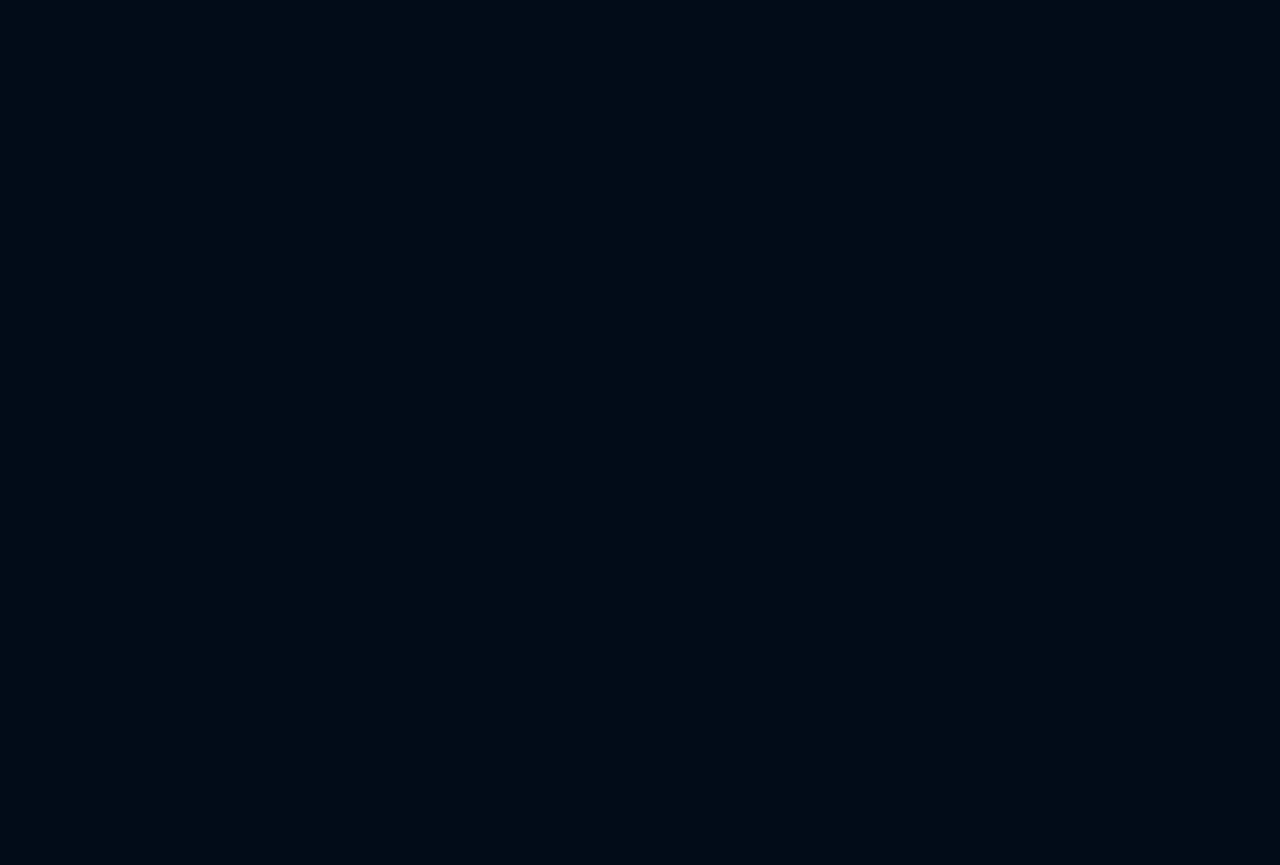
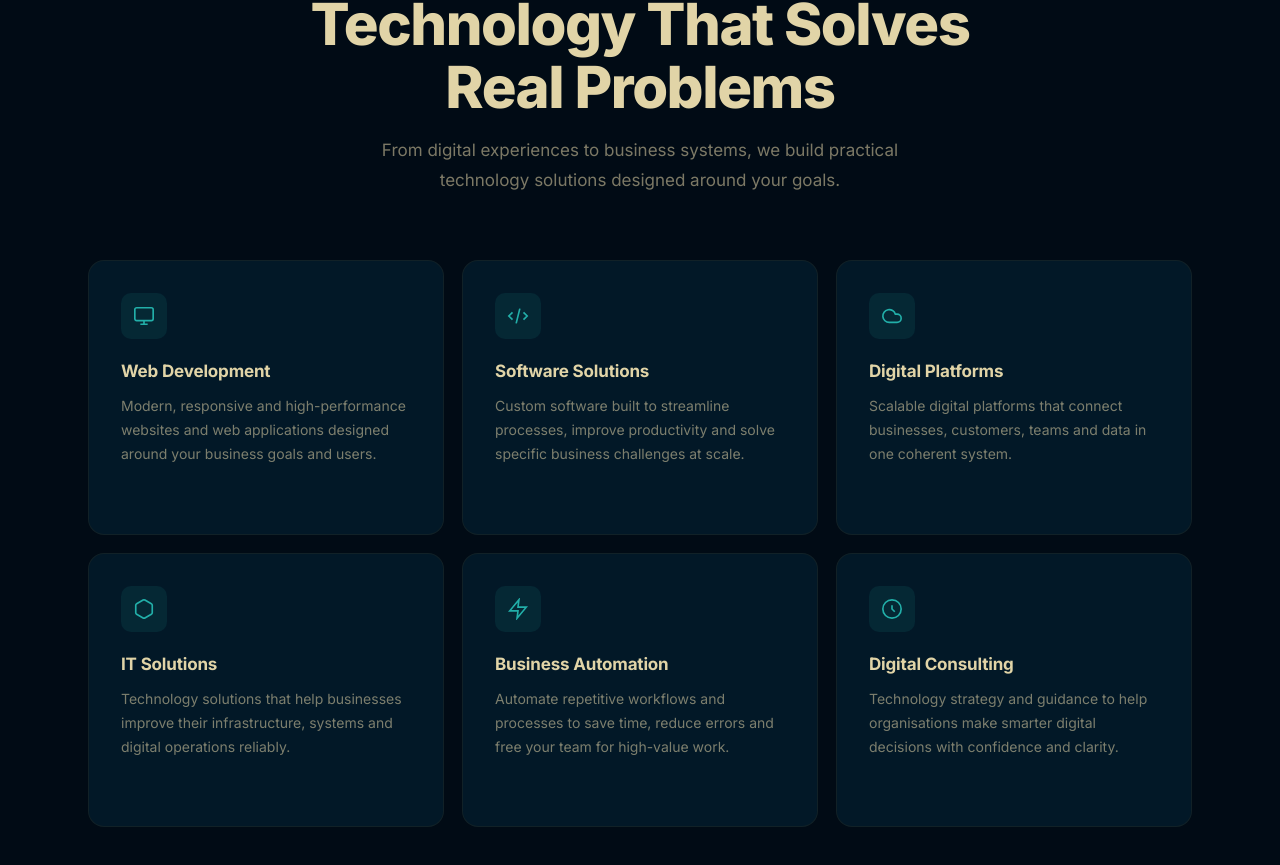
Before and after one commit to Alvin-21/benal, a Next.js app: page / in a window 1280 px wide. Shown: the part 1109-1974 px from the top of the page. Before the commit the page ends 957 px from the top, so only its background shows below. Built offline with nearby package versions, Linux system fonts and the light colour scheme.

Commit message:
feat: Add section that displays solutions offered.

```diff
--- /dev/null
+++ b/src/app/components/home/ui/Services.tsx
@@ -0,0 +1,85 @@
+import FadeUp from '@/app/components/ui/FadeUp'
+
+const services = [
+  {
+    title: 'Web Development',
+    desc:  'Modern, responsive and high-performance websites and web applications designed around your business goals and users.',
+    icon: <svg width="22" height="22" fill="none" stroke="currentColor" strokeWidth="1.8" viewBox="0 0 24 24"><rect x="2" y="3" width="20" height="14" rx="2" /><path d="M8 21h8M12 17v4" /></svg>,
+  },
+  {
+    title: 'Software Solutions',
+    desc:  'Custom software built to streamline processes, improve productivity and solve specific business challenges at scale.',
+    icon: <svg width="22" height="22" fill="none" stroke="currentColor" strokeWidth="1.8" viewBox="0 0 24 24"><path d="M10 20l4-16m4 4l4 4-4 4M6 16l-4-4 4-4" /></svg>,
+  },
+  {
+    title: 'Digital Platforms',
+    desc:  'Scalable digital platforms that connect businesses, customers, teams and data in one coherent system.',
+    icon: <svg width="22" height="22" fill="none" stroke="currentColor" strokeWidth="1.8" viewBox="0 0 24 24"><path d="M17.5 19H9a7 7 0 1 1 6.71-9h1.79a4.5 4.5 0 1 1 0 9Z" /></svg>,
+  },
+  {
+    title: 'IT Solutions',
+    desc:  'Technology solutions that help businesses improve their infrastructure, systems and digital operations reliably.',
+    icon: <svg width="22" height="22" fill="none" stroke="currentColor" strokeWidth="1.8" viewBox="0 0 24 24"><path d="M21 16V8a2 2 0 0 0-1-1.73l-7-4a2 2 0 0 0-2 0l-7 4A2 2 0 0 0 3 8v8a2 2 0 0 0 1 1.73l7 4a2 2 0 0 0 2 0l7-4A2 2 0 0 0 21 16z" /></svg>,
+  },
+  {
+    title: 'Business Automation',
+    desc:  'Automate repetitive workflows and processes to save time, reduce errors and free your team for high-value work.',
+    icon: <svg width="22" height="22" fill="none" stroke="currentColor" strokeWidth="1.8" viewBox="0 0 24 24"><path d="M13 2L3 14h9l-1 8 10-12h-9l1-8z" /></svg>,
+  },
+  {
+    title: 'Digital Consulting',
+    desc:  'Technology strategy and guidance to help organisations make smarter digital decisions with confidence and clarity.',
+    icon: <svg width="22" height="22" fill="none" stroke="currentColor" strokeWidth="1.8" viewBox="0 0 24 24"><circle cx="12" cy="12" r="10" /><path d="M12 8v4l3 3" /></svg>,
+  },
+]
+
+export default function Services() {
+  return (
+    <section id="services" aria-labelledby="services-heading" className="py-28">
+      <div className="max-w-6xl mx-auto px-6">
+
+        {/* Header */}
+        <div className="text-center mb-16">
+          <FadeUp>
+            <p className="text-[11px] font-bold tracking-[0.2em] uppercase text-teal mb-4">What We Build</p>
+          </FadeUp>
+          <FadeUp delay={100}>
+            <h2 id="services-heading" className="text-[clamp(34px,5vw,58px)] font-extrabold tracking-[-0.025em] leading-[1.1] text-cream">
+              Technology That Solves<br />Real Problems
+            </h2>
+          </FadeUp>
+          <FadeUp delay={200}>
+            <p className="max-w-[560px] mx-auto mt-4 text-[17px] leading-[1.75] text-cream/55">
+              From digital experiences to business systems, we build practical technology solutions designed around your goals.
+            </p>
+          </FadeUp>
+        </div>
+
+        {/* Cards grid */}
+        <div className="grid grid-cols-1 sm:grid-cols-2 lg:grid-cols-3 gap-[18px]">
+          {services.map((s, i) => (
+            <FadeUp key={s.title} delay={i * 80}>
+              {/* group enables child group-hover: selectors */}
+              <div className="service-card group relative bg-surface border border-gold/10 rounded-2xl p-8 overflow-hidden transition-all duration-300 hover:-translate-y-[5px] hover:border-cta/20 hover:shadow-[0_20px_60px_rgba(0,0,0,0.4),0_0_40px_rgba(237,87,37,0.05)] cursor-default h-full">
+
+                {/* Icon */}
+                <div className="w-[46px] h-[46px] bg-teal/10 rounded-[10px] flex items-center justify-center mb-5 text-teal transition-all duration-300 group-hover:bg-teal/15 group-hover:shadow-[0_0_16px_rgba(34,175,169,0.2)]">
+                  {s.icon}
+                </div>
+
+                <h3 className="text-[17px] font-bold text-cream tracking-[-0.01em] mb-2.5">{s.title}</h3>
+                <p className="text-sm leading-[1.7] text-cream/55">{s.desc}</p>
+
+                {/* Reveal arrow on hover */}
+                <span className="inline-flex items-center gap-1.5 mt-4 text-[13px] font-medium text-cta opacity-0 -translate-x-1 transition-all duration-300 group-hover:opacity-100 group-hover:translate-x-0">
+                  Learn more
+                  <svg width="14" height="14" fill="none" stroke="currentColor" strokeWidth="2" viewBox="0 0 24 24" aria-hidden="true"><path d="M5 12h14M12 5l7 7-7 7" /></svg>
+                </span>
+              </div>
+            </FadeUp>
+          ))}
+        </div>
+      </div>
+    </section>
+  )
+}
--- a/src/app/page.tsx
+++ b/src/app/page.tsx
@@ -1,6 +1,7 @@
 import Navigation from './components/navigation/Navigation';
 import Hero from './components/home/ui/Hero';
 import TrustStrip from './components/home/ui/TrustStrip';
+import Services from './components/home/ui/Services';
 
 export default function Home() {
   return (
@@ -9,6 +10,7 @@ export default function Home() {
       <main>
         <Hero />
         <TrustStrip />
+        <Services />
       </main>
     </>
   );
```
